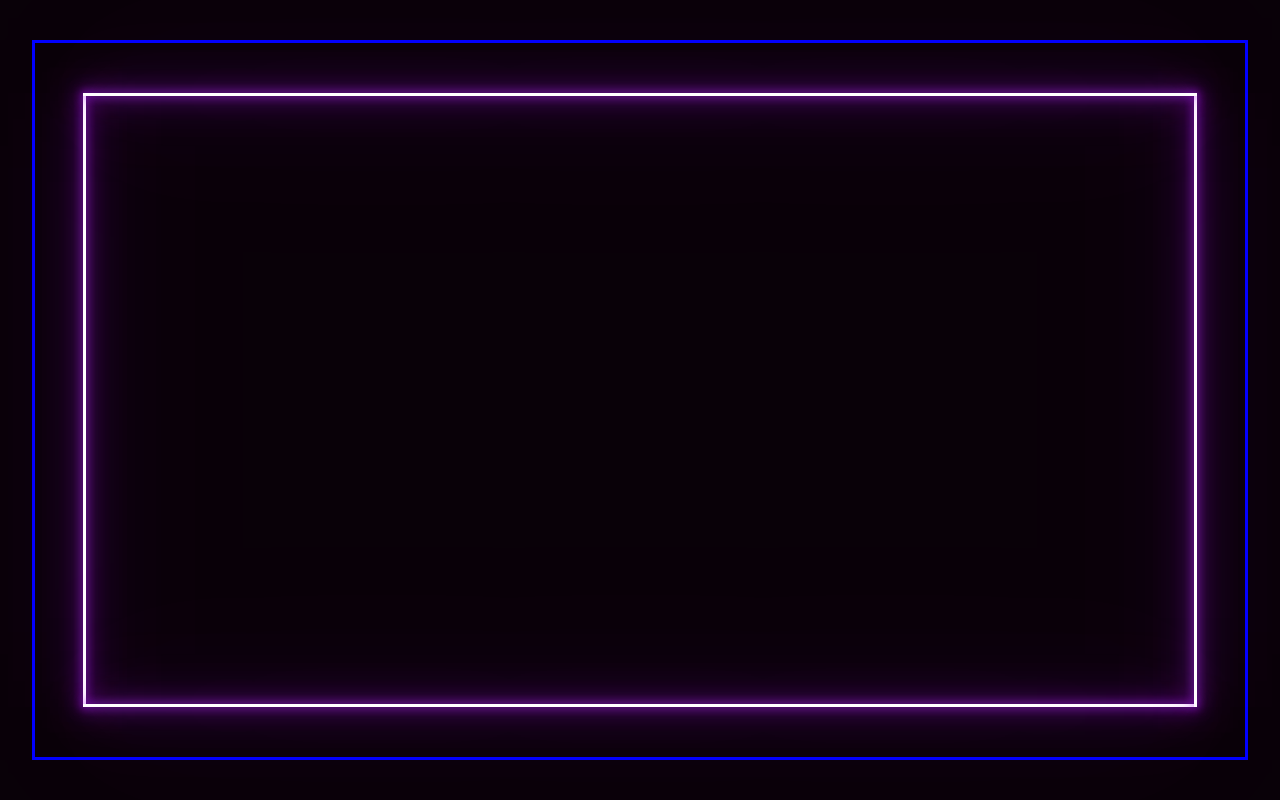
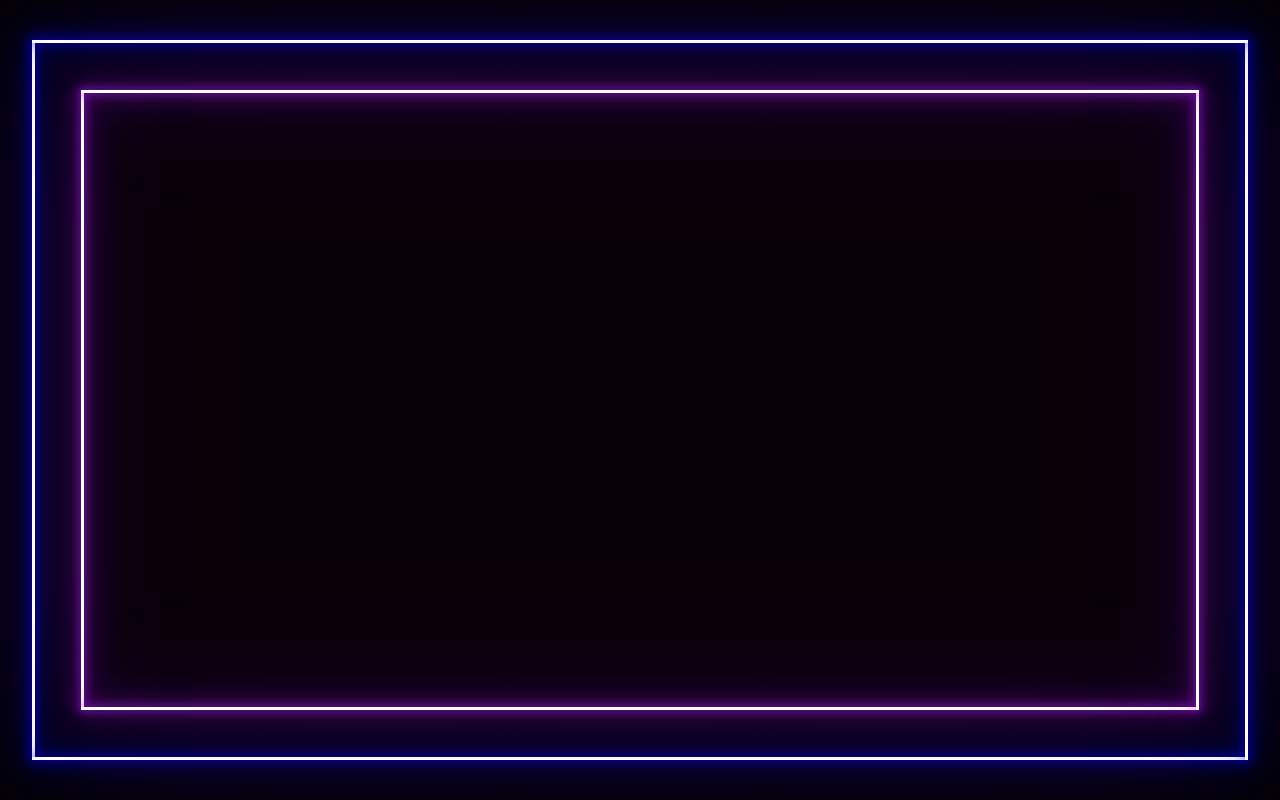
Before and after one commit to Cathy347Le/react-portfolio, a React (Create React App) app: page / in a window 1280 px wide. Shown: the top 800 px of the page. Built offline with nearby package versions, Linux system fonts and the light colour scheme; grey boxes are pictures that could not be loaded.

Commit message:
get outer hero animation to work

```diff
--- a/src/Components/Hero.jsx
+++ b/src/Components/Hero.jsx
@@ -7,6 +7,10 @@ class Hero extends Component {
     return (
       <div className="hero-section">
         <div className="outer-box">
+          <span className="outerlightbar bar1"></span>
+          <span className="outerlightbar bar2"></span>
+          <span className="outerlightbar bar3"></span>
+          <span className="outerlightbar bar4"></span>
           <div className="inner-box">
             <span className="innerlightbar bar1"></span>
             <span className="innerlightbar bar2"></span>
--- a/src/Components/Hero.scss
+++ b/src/Components/Hero.scss
@@ -13,12 +13,86 @@
   align-items: center;
   justify-content: center;
   .outer-box {
-    border: 3px solid blue;
+    // border: 3px solid blue;
     height: 90%;
     width: 95%;
     display: flex;
     align-items: center;
     justify-content: center;
+    position: relative;
+    .outerlightbar {
+      position: absolute;
+      background: #fff;
+      box-shadow: 0 0 10px blue, 0 0 20px blue, 0 0 40px blue, 0 0 80px blue,
+        0 0 160px blue;
+      &.bar1 {
+        left: 0;
+        bottom: 0;
+        width: 3px;
+        height: 100%;
+        animation: outerlightbar1 4s linear forwards reverse;
+      }
+      &.bar2 {
+        left: 0;
+        bottom: 0;
+        width: 100%;
+        height: 3px;
+        animation: outerlightbar2 4s linear forwards reverse;
+      }
+      &.bar3 {
+        top: 0px;
+        right: 0;
+        width: 3px;
+        height: 100%;
+        animation: outerlightbar3 4s linear forwards reverse;
+      }
+      &.bar4 {
+        top: 0;
+        width: 100%;
+        height: 3px;
+        animation: outerlightbar4 4s linear forwards reverse;
+      }
+    }
+  }
+}
+
+@keyframes outerlightbar1 {
+  0% {
+    top: 0;
+  }
+
+  100% {
+    top: 100%;
+    height: 0;
+  }
+}
+@keyframes outerlightbar2 {
+  0% {
+    left: 0;
+  }
+  100% {
+    left: 100%;
+    width: 0;
+  }
+}
+@keyframes outerlightbar3 {
+  0% {
+    bottom: 0;
+  }
+
+  100% {
+    bottom: 100%;
+    height: 0;
+  }
+}
+@keyframes outerlightbar4 {
+  0% {
+    right: 0;
+  }
+
+  100% {
+    right: 100%;
+    width: 0;
   }
 }
 
```
